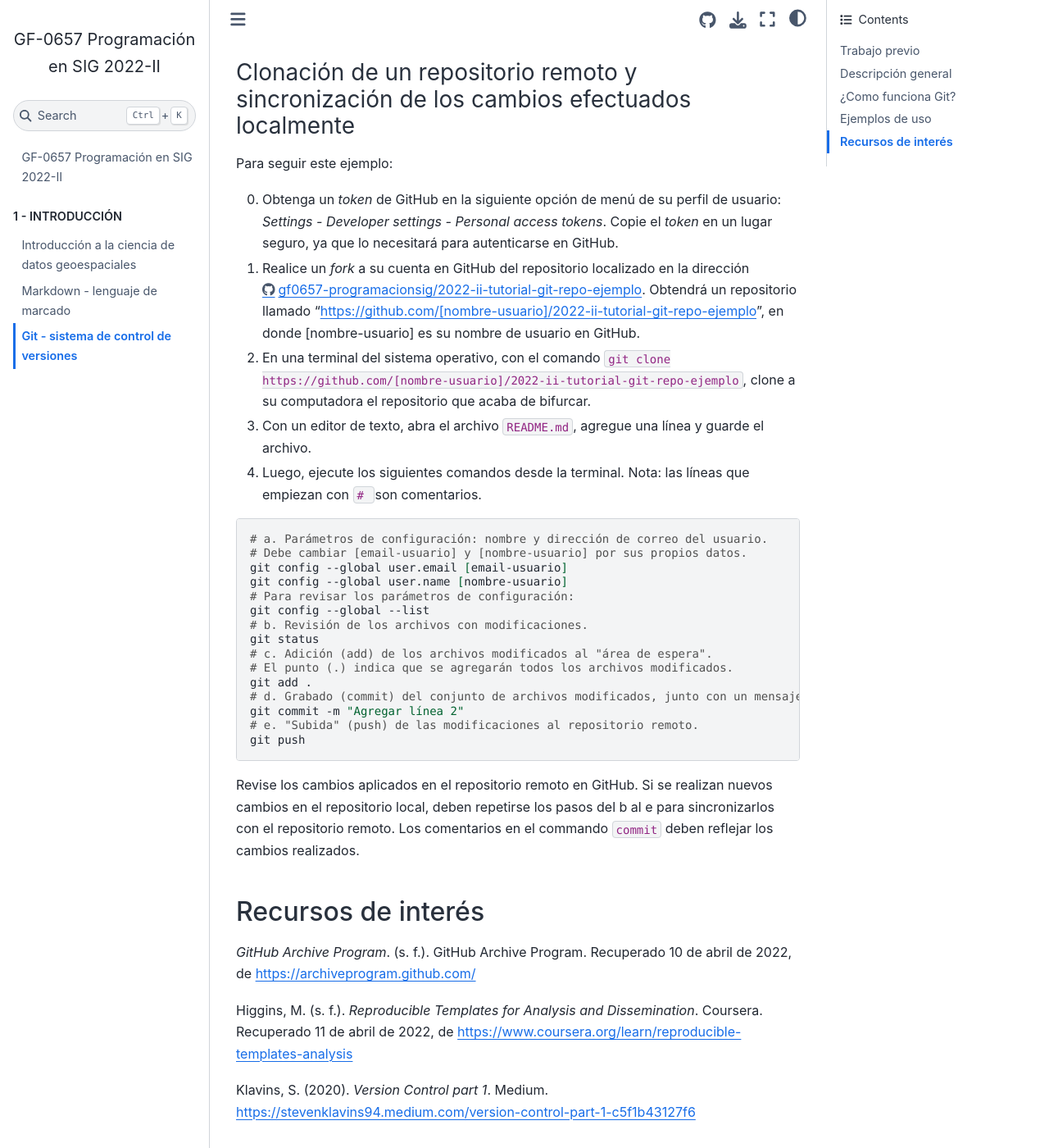
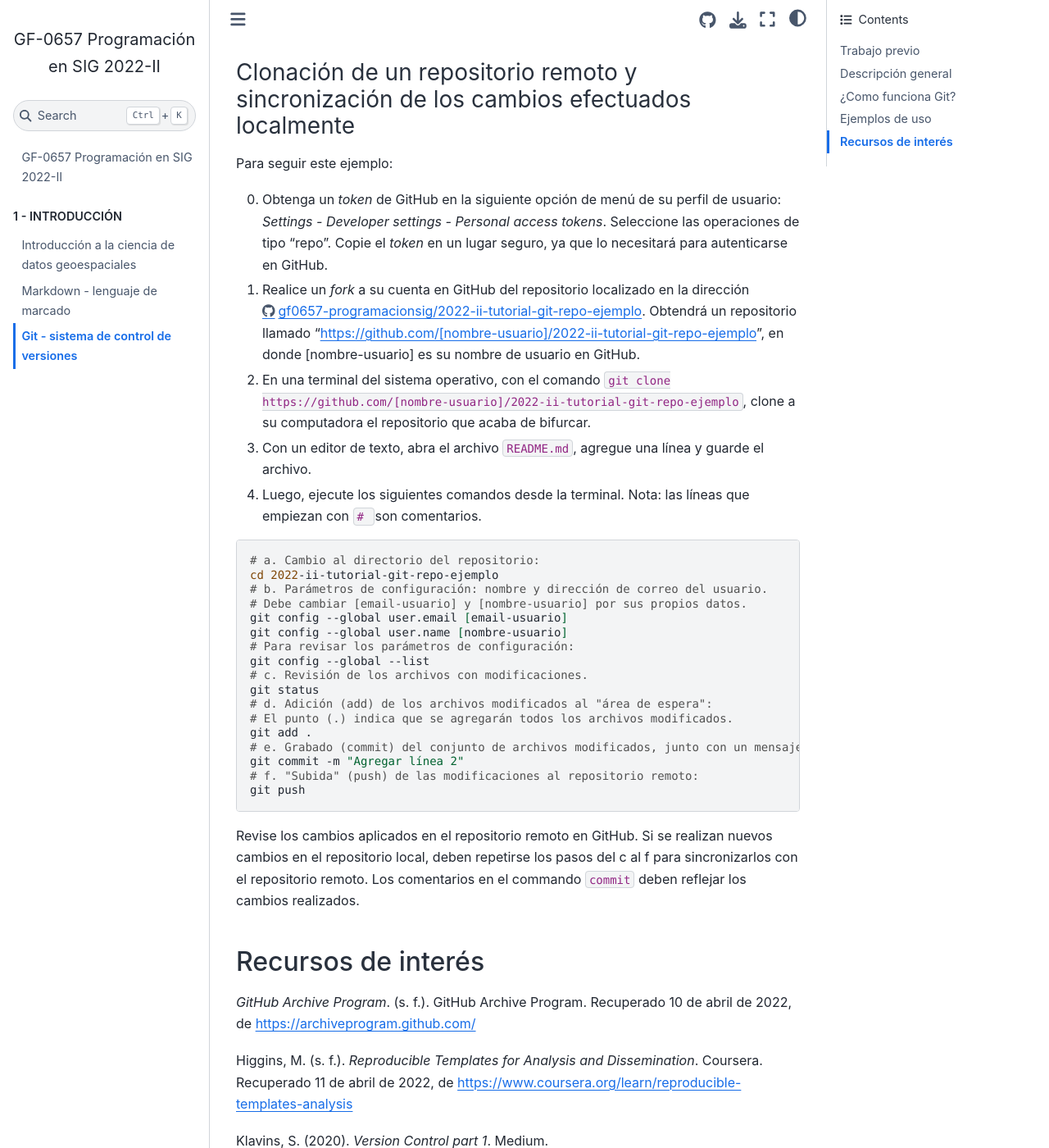
Before and after one commit to gf0657-programacionsig/2022-ii, a Jupyter Book: the page built from contenido/1/git.md, in a window 1280 px wide and 1400 px high, scrolled down 3648 px. Shown: the whole window at 82% size. Built offline with Jupyter Book 1.0.4 settings and Sphinx 7.4.7 and the Sphinx Book theme 1.1.4, drawn with Linux system fonts in a browser that asks for light colours.

Commit message:
Modificar capítulo Git

````diff
--- a/contenido/1/git.md
+++ b/contenido/1/git.md
@@ -75,31 +75,33 @@ Otras operaciones de Git de uso frecuente son:
 
 Para seguir este ejemplo:
 
-0. Obtenga un _token_ de GitHub en la siguiente opción de menú de su perfil de usuario: *Settings - Developer settings - Personal access tokens*. Copie el _token_ en un lugar seguro, ya que lo necesitará para autenticarse en GitHub.
+0. Obtenga un _token_ de GitHub en la siguiente opción de menú de su perfil de usuario: *Settings - Developer settings - Personal access tokens*. Seleccione las operaciones de tipo "repo". Copie el _token_ en un lugar seguro, ya que lo necesitará para autenticarse en GitHub.
 1. Realice un _fork_ a su cuenta en GitHub del repositorio localizado en la dirección [https://github.com/gf0657-programacionsig/2022-ii-tutorial-git-repo-ejemplo](https://github.com/gf0657-programacionsig/2022-ii-tutorial-git-repo-ejemplo). Obtendrá un repositorio llamado "https://github.com/[nombre-usuario]/2022-ii-tutorial-git-repo-ejemplo", en donde [nombre-usuario] es su nombre de usuario en GitHub.
 2. En una terminal del sistema operativo, con el comando `git clone https://github.com/[nombre-usuario]/2022-ii-tutorial-git-repo-ejemplo`, clone a su computadora el repositorio que acaba de bifurcar.
 3. Con un editor de texto, abra el archivo ```README.md```, agregue una línea y guarde el archivo.
 4. Luego, ejecute los siguientes comandos desde la terminal. Nota: las líneas que empiezan con  ```# ``` son comentarios.
 
 ```shell
-# a. Parámetros de configuración: nombre y dirección de correo del usuario.
+# a. Cambio al directorio del repositorio:
+cd 2022-ii-tutorial-git-repo-ejemplo
+# b. Parámetros de configuración: nombre y dirección de correo del usuario.
 # Debe cambiar [email-usuario] y [nombre-usuario] por sus propios datos.
 git config --global user.email [email-usuario]
 git config --global user.name [nombre-usuario]
 # Para revisar los parámetros de configuración:
 git config --global --list
-# b. Revisión de los archivos con modificaciones.
+# c. Revisión de los archivos con modificaciones.
 git status
-# c. Adición (add) de los archivos modificados al "área de espera".
+# d. Adición (add) de los archivos modificados al "área de espera":
 # El punto (.) indica que se agregarán todos los archivos modificados.
 git add .
-# d. Grabado (commit) del conjunto de archivos modificados, junto con un mensaje explicativo.
+# e. Grabado (commit) del conjunto de archivos modificados, junto con un mensaje explicativo:
 git commit -m "Agregar línea 2"
-# e. "Subida" (push) de las modificaciones al repositorio remoto.
+# f. "Subida" (push) de las modificaciones al repositorio remoto:
 git push
 ```
 
-Revise los cambios aplicados en el repositorio remoto en GitHub. Si se realizan nuevos cambios en el repositorio local, deben repetirse los pasos del b al e para sincronizarlos con el repositorio remoto. Los comentarios en el commando ```commit``` deben reflejar los cambios realizados.
+Revise los cambios aplicados en el repositorio remoto en GitHub. Si se realizan nuevos cambios en el repositorio local, deben repetirse los pasos del c al f para sincronizarlos con el repositorio remoto. Los comentarios en el commando ```commit``` deben reflejar los cambios realizados.
 
 ## Recursos de interés
 *GitHub Archive Program*. (s. f.). GitHub Archive Program. Recuperado 10 de abril de 2022, de https://archiveprogram.github.com/
````
Also changed, not shown: 5 other files.
